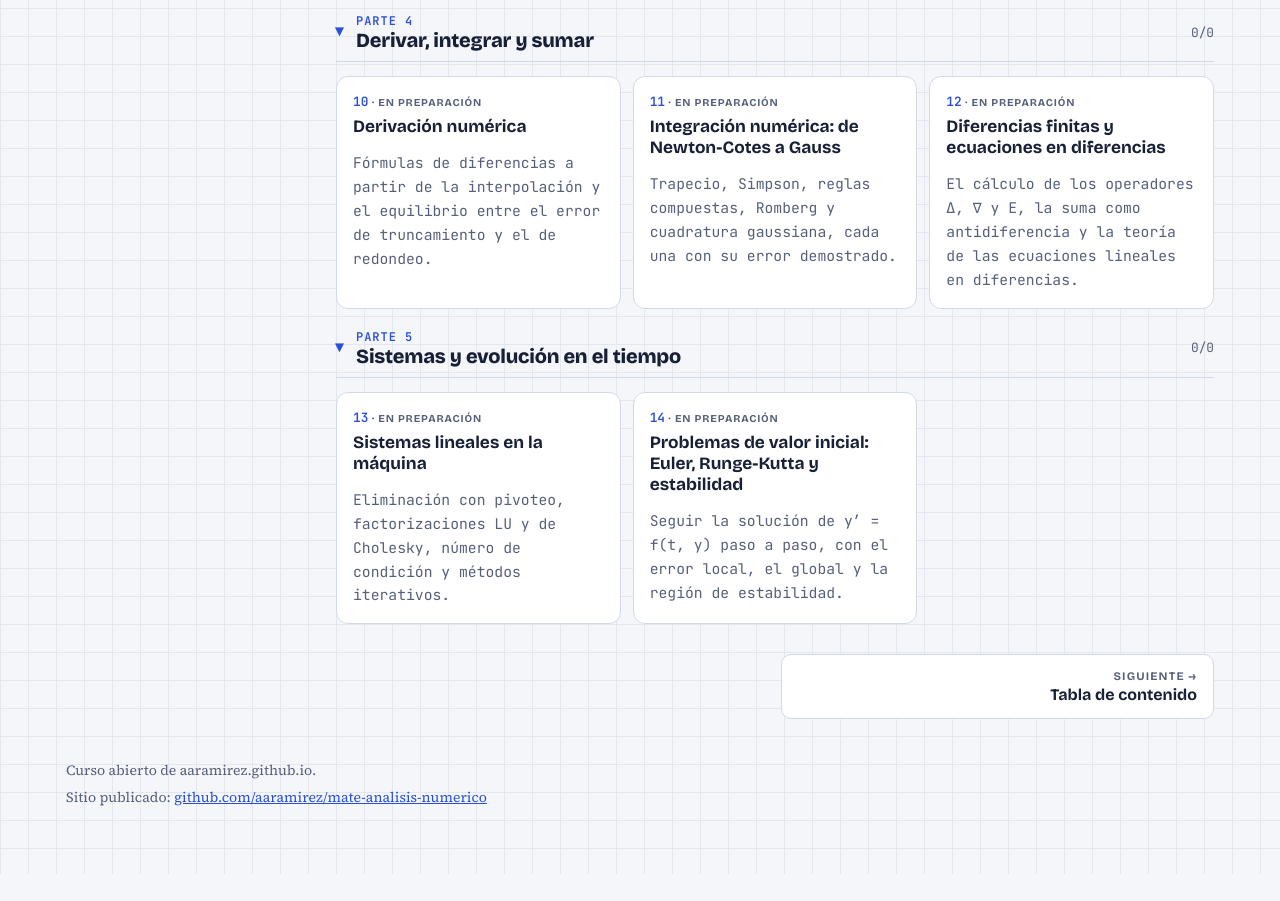
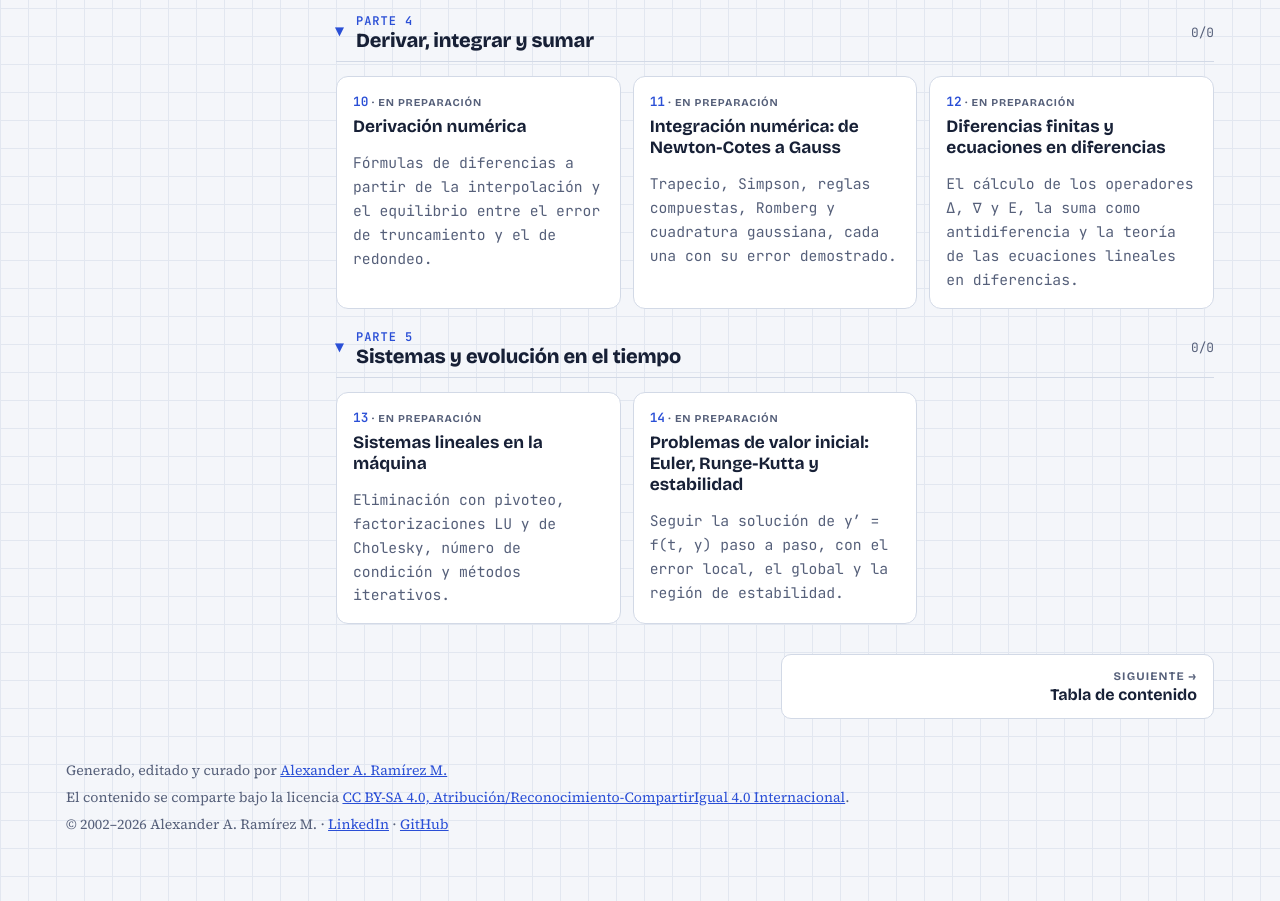
Before and after one commit to aaramirez/mate-analisis-numerico, a plain HTML site: page index.html in a window 1280 px wide. Shown: the part 2596-3497 px from the top of the page. Before the commit the page ends 3470 px from the top, so only its background shows below. Drawn offline with nearby package versions, Linux system fonts and the light colour scheme.

Commit message:
Pie común: autoría, licencia CC BY-SA 4.0 y año que se actualiza solo

```diff
--- a/index.html
+++ b/index.html
@@ -95,7 +95,7 @@ height="0" width="0" style="display:none;visibility:hidden"></iframe></noscript>
 <nav class="pager" id="pager" aria-label="Capítulo anterior y siguiente"></nav>
 </main>
 </div>
-<footer><span>Curso abierto de aaramirez.github.io.</span><span>Sitio publicado: <a href="https://github.com/aaramirez/mate-analisis-numerico" target="_blank" rel="noopener">github.com/aaramirez/mate-analisis-numerico</a></span></footer>
+<footer><span>Generado, editado y curado por <a href="https://www.linkedin.com/in/alexander-ramirez-morales/" target="_blank" rel="noopener">Alexander A. Ramírez M.</a></span><span>El contenido se comparte bajo la licencia <a href="https://creativecommons.org/licenses/by-sa/4.0/deed.es" target="_blank" rel="noopener">CC BY-SA 4.0, Atribución/Reconocimiento-CompartirIgual 4.0 Internacional</a>.</span><span>© 2002–<span data-anio>2026</span> Alexander A. Ramírez M. · <a href="https://www.linkedin.com/in/alexander-ramirez-morales/" target="_blank" rel="noopener">LinkedIn</a> · <a href="https://github.com/aaramirez" target="_blank" rel="noopener">GitHub</a></span><script>document.querySelectorAll('[data-anio]').forEach(function (e) { e.textContent = new Date().getFullYear(); });</script></footer>
 </div>
 <script src="assets/lab.js"></script>
 </body>
```
Also changed, not shown: temario.html (+1 -1 lines).
